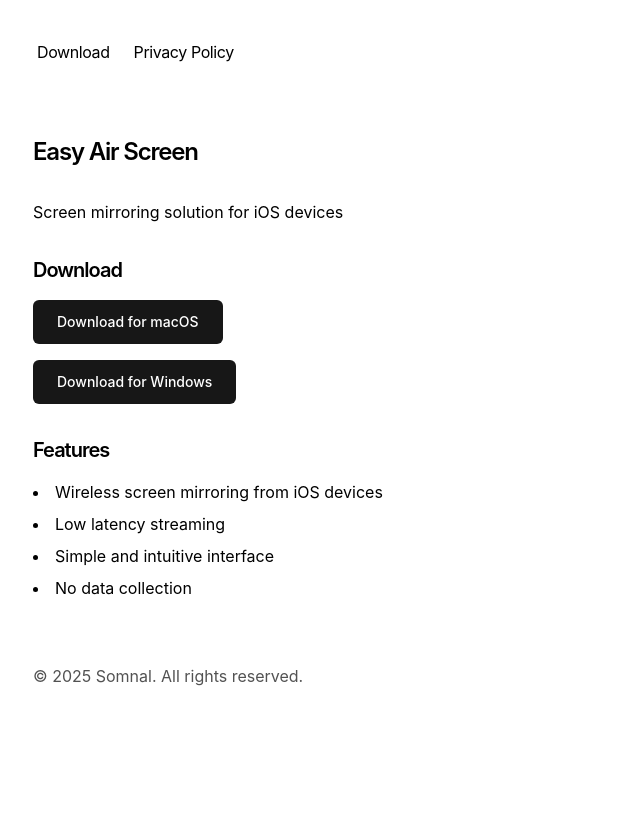
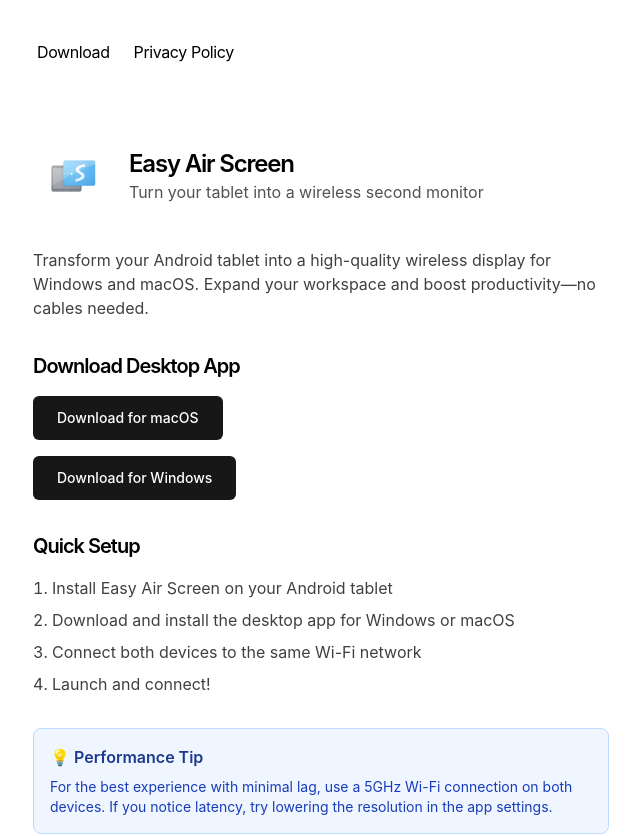
Before and after one commit to Cottonray/easy-air-screen-web, a Next.js app: page / in a window 1280 px wide. Shown: the top 836 px of the page, without its empty margins (319-959 px from the left). Before the commit the page ends 800 px from the top, so only its background shows below. Built offline with nearby package versions, Linux system fonts and the light colour scheme.

Commit message:
페이지 수정

```diff
--- a/app/components/footer.tsx
+++ b/app/components/footer.tsx
@@ -19,7 +19,7 @@
   return (
     <footer className="mb-16">
       <p className="mt-8 text-neutral-600 dark:text-neutral-300">
-        © {new Date().getFullYear()} Somnal. All rights reserved.
+        © {new Date().getFullYear()} Cottonray. All rights reserved.
       </p>
     </footer>
   )
--- a/app/page.tsx
+++ b/app/page.tsx
@@ -1,25 +1,47 @@
+import Image from 'next/image'
+
 export default function Page() {
   return (
     <section>
-      <h1 className="mb-8 text-2xl font-semibold tracking-tighter">
-        Easy Air Screen
-      </h1>
-      <p className="mb-4">
-        Screen mirroring solution for iOS devices
-      </p>
+      <div className="flex items-center gap-4 mb-8">
+        <Image
+          src="/images/logo.png"
+          alt="Easy Air Screen Logo"
+          width={80}
+          height={80}
+          className="rounded-lg"
+        />
+        <div>
+          <h1 className="text-2xl font-semibold tracking-tighter">
+            Easy Air Screen
+          </h1>
+          <p className="text-neutral-600 dark:text-neutral-400">
+            Turn your tablet into a wireless second monitor
+          </p>
+        </div>
+      </div>
 
       <div className="my-8">
-        <h2 className="mb-4 text-xl font-semibold tracking-tighter">Download</h2>
+        <p className="mb-6 text-neutral-700 dark:text-neutral-300">
+          Transform your Android tablet into a high-quality wireless display for Windows and macOS.
+          Expand your workspace and boost productivity—no cables needed.
+        </p>
+      </div>
+
+      <div className="my-8">
+        <h2 className="mb-4 text-xl font-semibold tracking-tighter">Download Desktop App</h2>
         <div className="flex flex-col gap-4">
           <a
-            href="#"
+            href="/downloads/EasyAirScreen.dmg"
             className="inline-flex items-center justify-center rounded-md bg-neutral-900 dark:bg-neutral-100 px-6 py-3 text-sm font-medium text-white dark:text-black hover:bg-neutral-800 dark:hover:bg-neutral-200 transition-colors w-fit"
+            download
           >
             Download for macOS
           </a>
           <a
-            href="#"
+            href="/downloads/EasyAirScreen.exe"
             className="inline-flex items-center justify-center rounded-md bg-neutral-900 dark:bg-neutral-100 px-6 py-3 text-sm font-medium text-white dark:text-black hover:bg-neutral-800 dark:hover:bg-neutral-200 transition-colors w-fit"
+            download
           >
             Download for Windows
           </a>
@@ -27,13 +49,21 @@
       </div>
 
       <div className="my-8">
-        <h2 className="mb-4 text-xl font-semibold tracking-tighter">Features</h2>
-        <ul className="list-disc list-inside space-y-2">
-          <li>Wireless screen mirroring from iOS devices</li>
-          <li>Low latency streaming</li>
-          <li>Simple and intuitive interface</li>
-          <li>No data collection</li>
-        </ul>
+        <h2 className="mb-4 text-xl font-semibold tracking-tighter">Quick Setup</h2>
+        <ol className="list-decimal list-inside space-y-2 text-neutral-700 dark:text-neutral-300">
+          <li>Install Easy Air Screen on your Android tablet</li>
+          <li>Download and install the desktop app for Windows or macOS</li>
+          <li>Connect both devices to the same Wi-Fi network</li>
+          <li>Launch and connect!</li>
+        </ol>
+      </div>
+
+      <div className="my-8 p-4 bg-blue-50 dark:bg-blue-950 rounded-lg border border-blue-200 dark:border-blue-800">
+        <h3 className="font-semibold mb-2 text-blue-900 dark:text-blue-100">💡 Performance Tip</h3>
+        <p className="text-sm text-blue-800 dark:text-blue-200">
+          For the best experience with minimal lag, use a 5GHz Wi-Fi connection on both devices.
+          If you notice latency, try lowering the resolution in the app settings.
+        </p>
       </div>
     </section>
   )
```
Also changed, not shown: public/images/logo.png (added).
